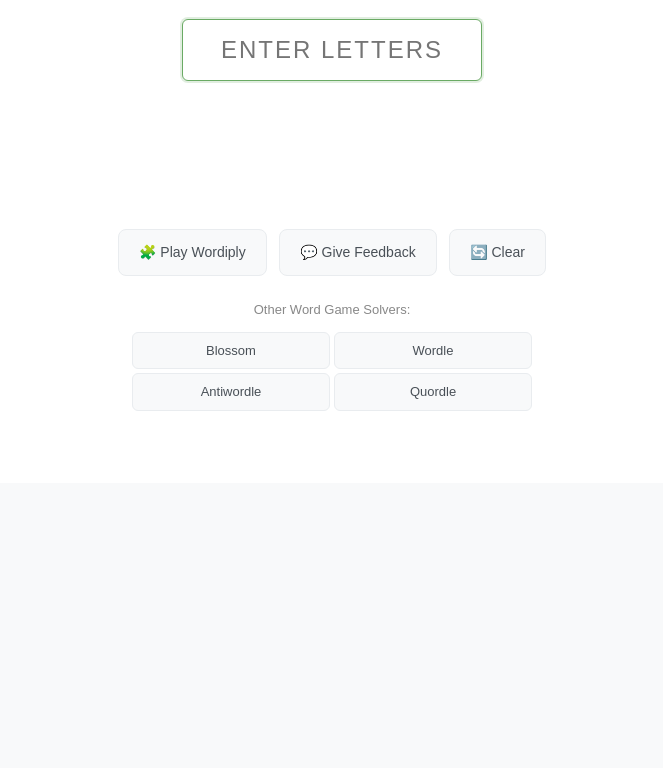
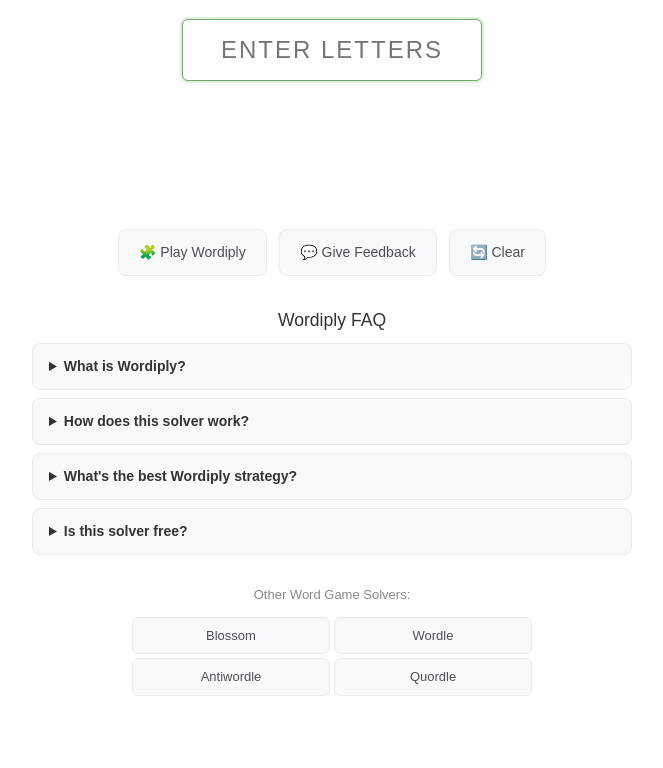
Before and after one commit to applewjr/heroku_apps, a Flask app: page /wordiply in a window 1280 px wide. Shown: the part 344-1112 px from the top of the page, without its empty margins (308-971 px from the left). Before the commit the page ends 755 px from the top, so only its background shows below. Run offline with Flask 3, Linux system fonts and the light colour scheme; parts of the project's set-up code (start-up, migrations or seed data) failed here and were passed over.

Commit message:
wordiply faq, sitemap

```diff
--- a/app.py
+++ b/app.py
@@ -1565,6 +1565,20 @@
 def robots_txt():
     return send_from_directory(app.static_folder, 'robots.txt', mimetype='text/plain')
 
+@app.route('/sitemap.xml')
+def sitemap():
+    pages = [
+        '/', '/wordiply', '/wordle', '/antiwordle', '/quordle',
+        '/blossom', '/any_word', '/feedback', '/privacy-policy',
+        '/mtg', '/youtube_trending', '/hex', '/tiltconnect4',
+    ]
+    xml = ['<?xml version="1.0" encoding="UTF-8"?>',
+           '<urlset xmlns="http://www.sitemaps.org/schemas/sitemap/0.9">']
+    for page in pages:
+        xml.append(f'  <url><loc>https://jamesapplewhite.com{page}</loc></url>')
+    xml.append('</urlset>')
+    return '\n'.join(xml), 200, {'Content-Type': 'application/xml'}
+
 @app.route('/ads.txt')
 def ads_txt():
     return send_from_directory(app.static_folder, 'ads.txt', mimetype='text/plain')
--- a/static/robots.txt
+++ b/static/robots.txt
@@ -8,3 +8,5 @@
 Disallow: /high_score
 Disallow: /quill
 Disallow: /blossom_admin
+
+Sitemap: https://jamesapplewhite.com/sitemap.xml
--- a/templates/wordiply.html
+++ b/templates/wordiply.html
@@ -3,19 +3,68 @@
 {% block title %}Wordiply Solver - Find the Longest Words Instantly{% endblock %}
 
 {% block meta %}
-<meta name="description" content="Free Wordiply solver and word finder. Find the longest words containing your letters for today's Wordiply puzzle. Smart algorithm finds optimal answers instantly.">
+<meta name="description" content="Free Wordiply solver — instantly find the longest words containing your letter sequence. Type any letters and get ranked results in milliseconds. No signup needed.">
 <link rel="canonical" href="https://jamesapplewhite.com/wordiply">
-<meta name="keywords" content="wordiply, wordiply solver, wordiply help, wordiply strategy, word game solver, wordiply hints, longest word finder">
+<meta name="keywords" content="wordiply solver, wordiply answer today, wordiply help, wordiply cheat, longest word finder, wordiply hints, word game solver">
 <meta property="og:title" content="Wordiply Solver - Find the Longest Words Instantly">
-<meta property="og:description" content="Free Wordiply solver and word finder. Find the longest words containing your letters for today's puzzle instantly.">
+<meta property="og:description" content="Free Wordiply solver — type your letters and instantly see the longest words for today's puzzle. No signup, no ads blocking your results.">
 <meta property="og:url" content="https://jamesapplewhite.com/wordiply">
 <meta property="og:type" content="website">
 <meta property="og:site_name" content="JJ Apps">
-{% endblock %}
 
 {% if schema_data %}
 <script type="application/ld+json">{{ schema_data | tojson }}</script>
 {% endif %}
+
+<script type="application/ld+json">
+{
+  "@context": "https://schema.org",
+  "@type": "FAQPage",
+  "mainEntity": [
+    {
+      "@type": "Question",
+      "name": "What is Wordiply?",
+      "acceptedAnswer": {
+        "@type": "Answer",
+        "text": "Wordiply is a daily word game where the goal is to find the longest word that contains a given sequence of letters. The letters must appear together in the exact order shown, anywhere within the word."
+      }
+    },
+    {
+      "@type": "Question",
+      "name": "How does this Wordiply solver work?",
+      "acceptedAnswer": {
+        "@type": "Answer",
+        "text": "Type the letter sequence from your Wordiply puzzle into the input box. The solver instantly searches a large dictionary and returns the longest words that contain those letters in order, ranked from longest to shortest."
+      }
+    },
+    {
+      "@type": "Question",
+      "name": "Is this Wordiply solver free?",
+      "acceptedAnswer": {
+        "@type": "Answer",
+        "text": "Yes, this Wordiply solver is completely free to use with no signup or account required."
+      }
+    },
+    {
+      "@type": "Question",
+      "name": "What is the best strategy for Wordiply?",
+      "acceptedAnswer": {
+        "@type": "Answer",
+        "text": "The best Wordiply strategy is to look for common prefixes and suffixes around the required letters. Prefixes like UN-, RE-, PRE-, OVER- and suffixes like -ING, -TION, -NESS, -LESS, and -MENT can significantly extend the length of your word."
+      }
+    },
+    {
+      "@type": "Question",
+      "name": "Where can I play Wordiply?",
+      "acceptedAnswer": {
+        "@type": "Answer",
+        "text": "You can play Wordiply at wordiply.com. A new puzzle is released every day."
+      }
+    }
+  ]
+}
+</script>
+{% endblock %}
 
 {% block content %}
 
@@ -272,6 +321,26 @@
         " onmouseover="this.style.backgroundColor='#e9ecef'" onmouseout="this.style.backgroundColor='#f8f9fa'">🔄 Clear</a>
     </div>
 
+    <div style="max-width: 600px; margin: 30px auto; text-align: left;">
+        <h2 style="font-size: 1.1rem; color: #333; margin-bottom: 12px; text-align: center;">Wordiply FAQ</h2>
+        <details style="border: 1px solid #e9ecef; border-radius: 8px; padding: 12px 16px; margin-bottom: 8px; background: #f8f9fa;">
+            <summary style="cursor: pointer; font-weight: 600; font-size: 14px; color: #333;">What is Wordiply?</summary>
+            <p style="margin: 10px 0 0; font-size: 13px; color: #555; line-height: 1.6;">Wordiply is a daily word game where the goal is to find the longest word that contains a given sequence of letters. The letters must appear together in the exact order shown, anywhere within the word.</p>
+        </details>
+        <details style="border: 1px solid #e9ecef; border-radius: 8px; padding: 12px 16px; margin-bottom: 8px; background: #f8f9fa;">
+            <summary style="cursor: pointer; font-weight: 600; font-size: 14px; color: #333;">How does this solver work?</summary>
+            <p style="margin: 10px 0 0; font-size: 13px; color: #555; line-height: 1.6;">Type the letter sequence from your Wordiply puzzle into the box above. The solver instantly searches a large dictionary and returns the longest words containing those letters in order, ranked from longest to shortest.</p>
+        </details>
+        <details style="border: 1px solid #e9ecef; border-radius: 8px; padding: 12px 16px; margin-bottom: 8px; background: #f8f9fa;">
+            <summary style="cursor: pointer; font-weight: 600; font-size: 14px; color: #333;">What's the best Wordiply strategy?</summary>
+            <p style="margin: 10px 0 0; font-size: 13px; color: #555; line-height: 1.6;">Look for common prefixes and suffixes around the required letters. Prefixes like UN-, RE-, PRE-, OVER- and suffixes like -ING, -TION, -NESS, -LESS, and -MENT can significantly extend your word length.</p>
+        </details>
+        <details style="border: 1px solid #e9ecef; border-radius: 8px; padding: 12px 16px; margin-bottom: 8px; background: #f8f9fa;">
+            <summary style="cursor: pointer; font-weight: 600; font-size: 14px; color: #333;">Is this solver free?</summary>
+            <p style="margin: 10px 0 0; font-size: 13px; color: #555; line-height: 1.6;">Yes — completely free, no signup required.</p>
+        </details>
+    </div>
+
     <div style="margin-top: 20px;">
         <p style="font-size: 13px; color: #888; margin-bottom: 12px;">Other Word Game Solvers:</p>
         <div style="
```
